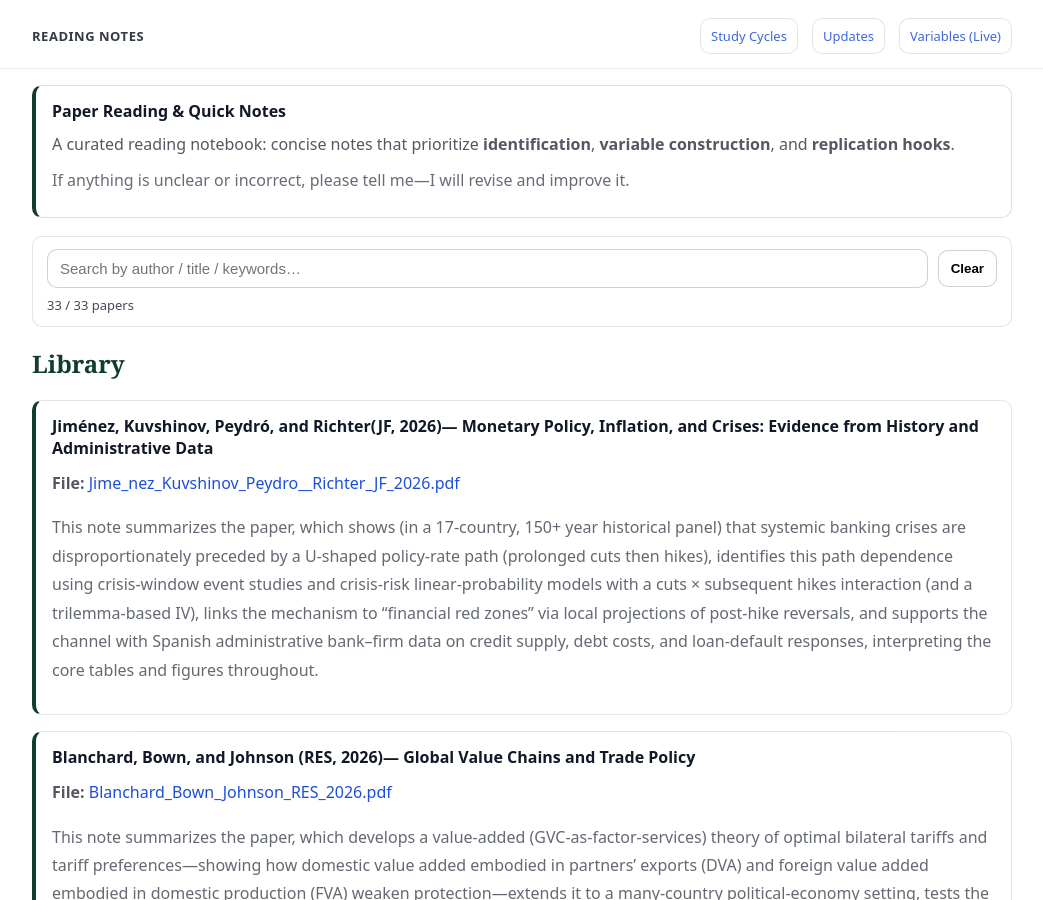
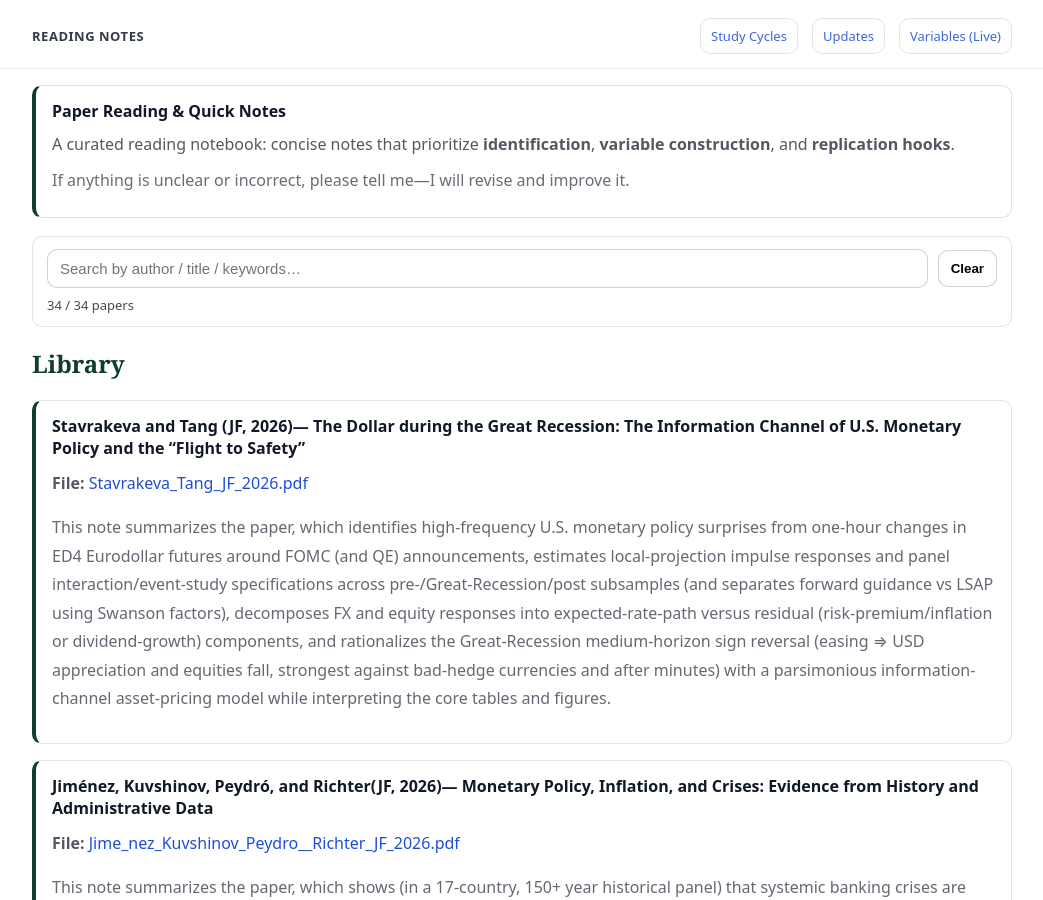
Before and after one commit to yaxinzn/study-archive, a Jekyll site: the page built from reading/index.md, in a window 1280 px wide and 900 px high. Shown: the whole window, without its empty margins (118-1161 px from the left). Built offline with Jekyll 4.4.1, drawn with Linux system fonts in a browser that asks for light colours.

Commit message:
Reading: add/update Stavrakeva_Tang_JF_2026.pdf

```diff
--- a/_data/reading.yml
+++ b/_data/reading.yml
@@ -1,3 +1,7 @@
+- title: "Stavrakeva and Tang (JF, 2026)— The Dollar during the Great Recession: The Information Channel of U.S. Monetary Policy and the “Flight to Safety”"
+  file: "Stavrakeva_Tang_JF_2026.pdf"
+  desc: "This note summarizes the paper, which identifies high-frequency U.S. monetary policy surprises from one-hour changes in ED4 Eurodollar futures around FOMC (and QE) announcements, estimates local-projection impulse responses and panel interaction/event-study specifications across pre-/Great-Recession/post subsamples (and separates forward guidance vs LSAP using Swanson factors), decomposes FX and equity responses into expected-rate-path versus residual (risk-premium/inflation or dividend-growth) components, and rationalizes the Great-Recession medium-horizon sign reversal (easing ⇒ USD appreciation and equities fall, strongest against bad-hedge currencies and after minutes) with a parsimonious information-channel asset-pricing model while interpreting the core tables and figures."
+
 - title: "Jiménez, Kuvshinov, Peydró, and Richter(JF, 2026)— Monetary Policy, Inflation, and Crises: Evidence from History and Administrative Data"
   file: "Jime_nez_Kuvshinov_Peydro__Richter_JF_2026.pdf"
   desc: "This note summarizes the paper, which shows (in a 17-country, 150+ year historical panel) that systemic banking crises are disproportionately preceded by a U-shaped policy-rate path (prolonged cuts then hikes), identifies this path dependence using crisis-window event studies and crisis-risk linear-probability models with a cuts × subsequent hikes interaction (and a trilemma-based IV), links the mechanism to “financial red zones” via local projections of post-hike reversals, and supports the channel with Spanish administrative bank–firm data on credit supply, debt costs, and loan-default responses, interpreting the core tables and figures throughout."
```
Also changed, not shown: 1 other file.
